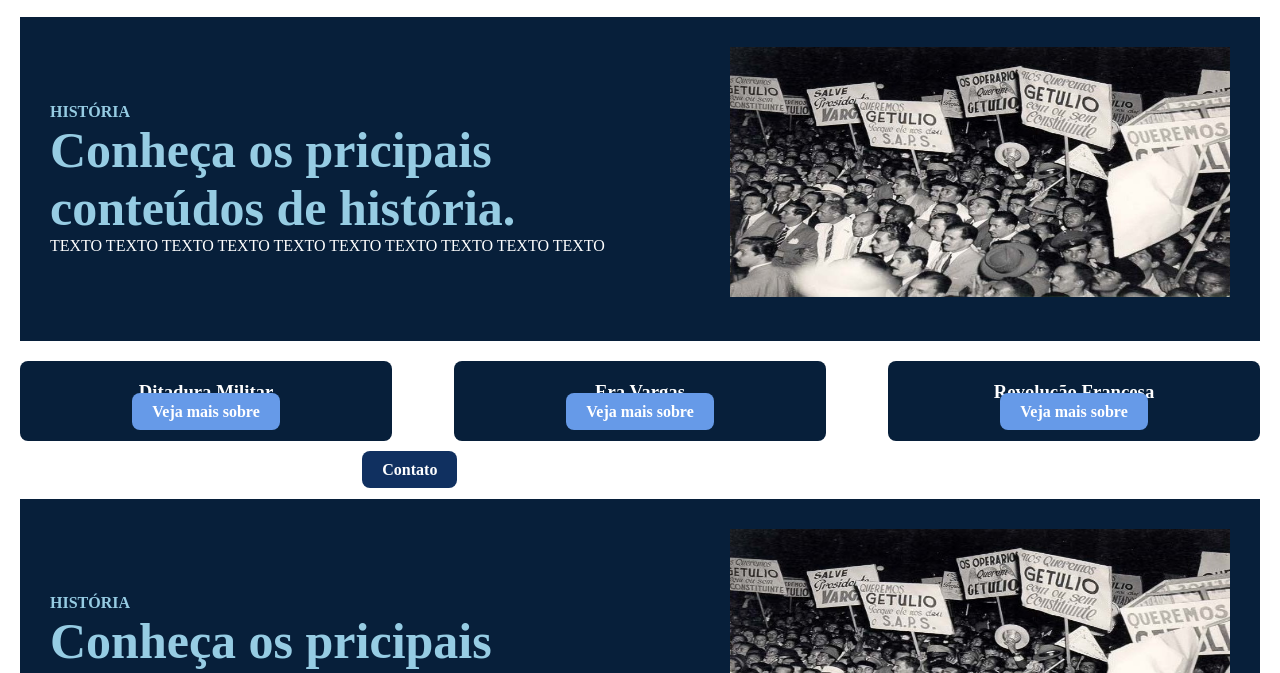
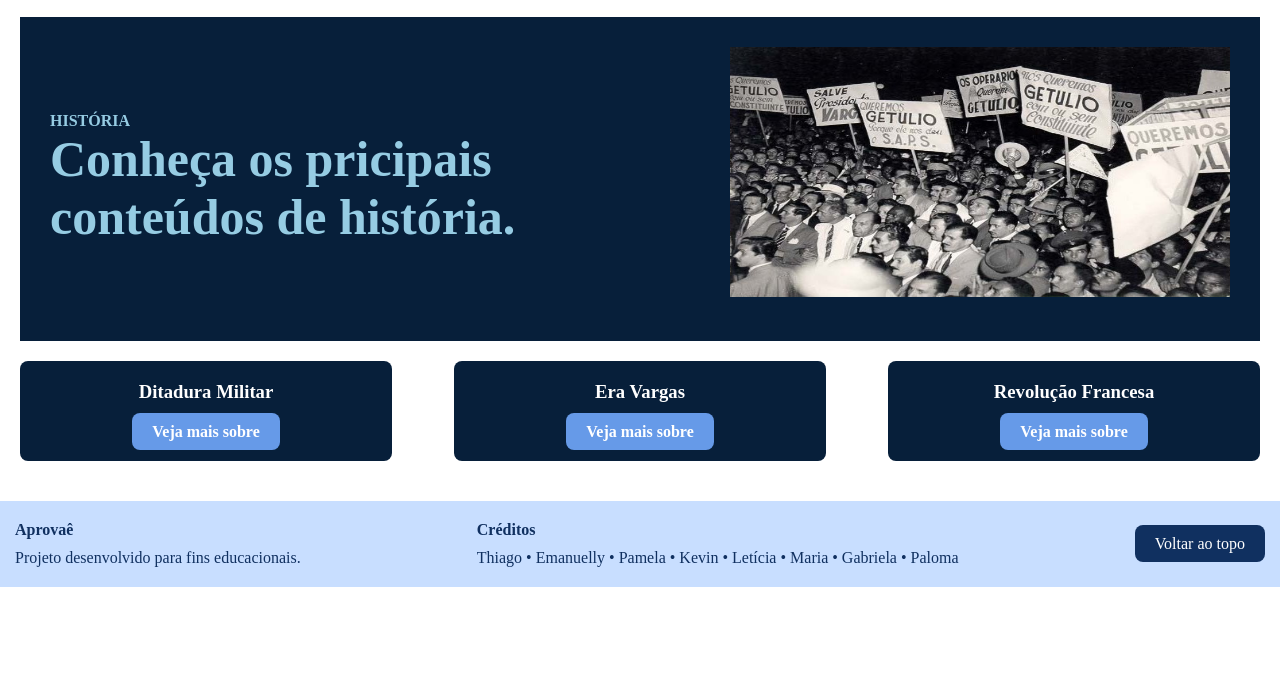
Before and after one commit to emanuelly-martins/aprovae, a plain HTML site: page pages/historia.html in a window 1280 px wide. Shown: the part 127-800 px from the top of the page. Drawn offline with Linux system fonts and the light colour scheme.

Commit message:
feat: adiciona pagina atualizada

```diff
--- a/css/historia.css
+++ b/css/historia.css
@@ -117,6 +117,10 @@ header {
     border-radius: 8px;
 }
 
+.card .botao-materia {
+    margin-top: 20px;
+}
+
 .card h4 {
     font-size: 18px;
 }
@@ -131,3 +135,35 @@ header {
     cursor: pointer;
     transition: all 0.3s ease-in-out;
 }
+
+.botao {
+    background-color: #103060;
+    color: white;
+    padding: 10px 20px;
+    border-radius: 8px;
+    cursor: pointer;
+    transition: all 0.3s ease-in-out;
+    text-decoration: none;
+}
+
+.botao:hover {
+    background-color: #4039cb;
+}
+
+footer {
+    background-color: #c8deff;
+    color: #103060;
+    padding: 10px;
+    margin-top: 40px;
+
+}
+
+#section-footer {
+    display: flex;
+    justify-content: space-between;
+    padding: 10px 5px;
+    align-items: center;
+}
+#section-footer h4 {
+    margin-bottom: 10px;
+}
--- a/pages/historia.html
+++ b/pages/historia.html
@@ -28,41 +28,6 @@
             </section>
         </header>
 
-        <main>
-            <section id="introducao">
-                <article id="titulo2">
-                    <p><b>HISTÓRIA</b></p>
-                    <h2>Conheça os pricipais conteúdos de história.</h2>
-                    <p id="texto">TEXTO TEXTO TEXTO TEXTO TEXTO TEXTO TEXTO TEXTO TEXTO TEXTO</p>
-                </article>
-
-                <article id="intro-img">
-                    <img src="../assets/img/introH.jpeg" alt="Imagem da Era Vargas" />
-                </article>
-            </section>
-
-            <section id="cards">
-                <section class="card">
-                    <h3>Ditadura Militar</h3>
-                    <p><b><a href="ditadura.html">Veja mais sobre</a></b></p>
-                </section>
-
-                <section class="card">
-                    <h3>Era Vargas</h3>
-                    <p><b><a href="vargas.html">Veja mais sobre</a></b></p>
-                </section>
-
-                <section class="card">
-                    <h3>Revolução Francesa</h3>
-                    <p><b><a href="revolucao.html">Veja mais sobre</a></b></p>
-                </section>
-            </section>
-        </main>
-
-            <section id="contato">
-                <p><b><a href="contato.html">Contato</a></b></p>
-            </section>
-        </header>
 
         <main>
             <section id="introducao">
```
